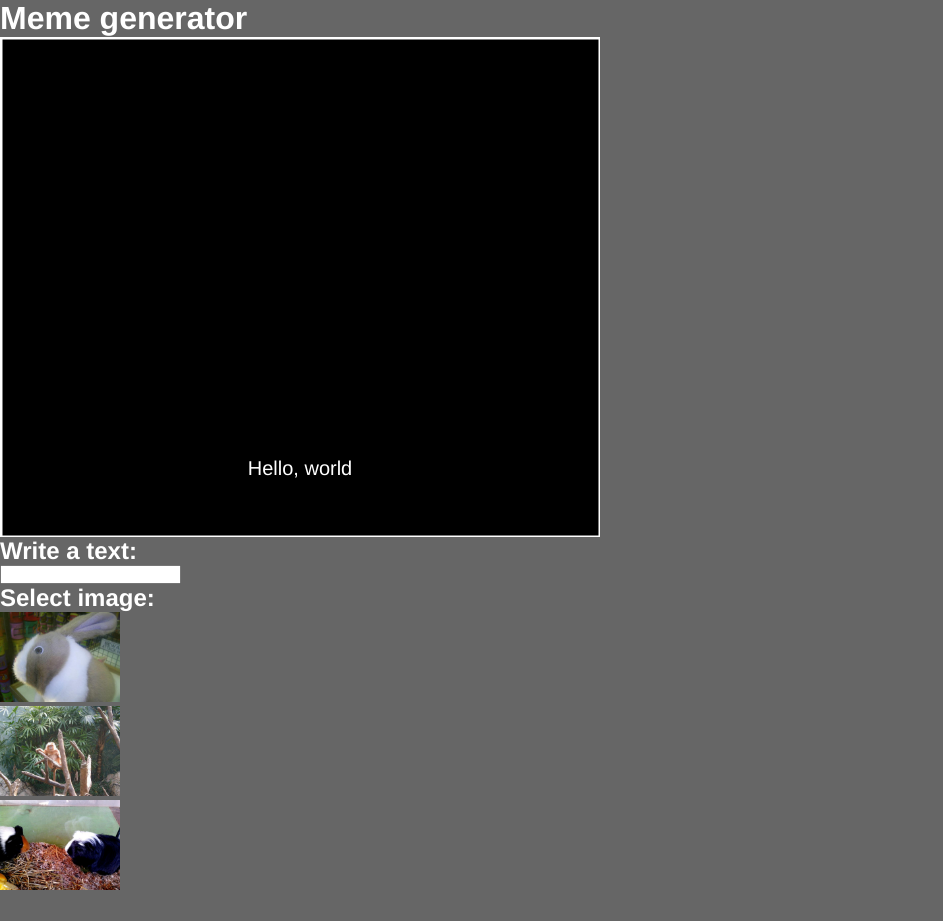
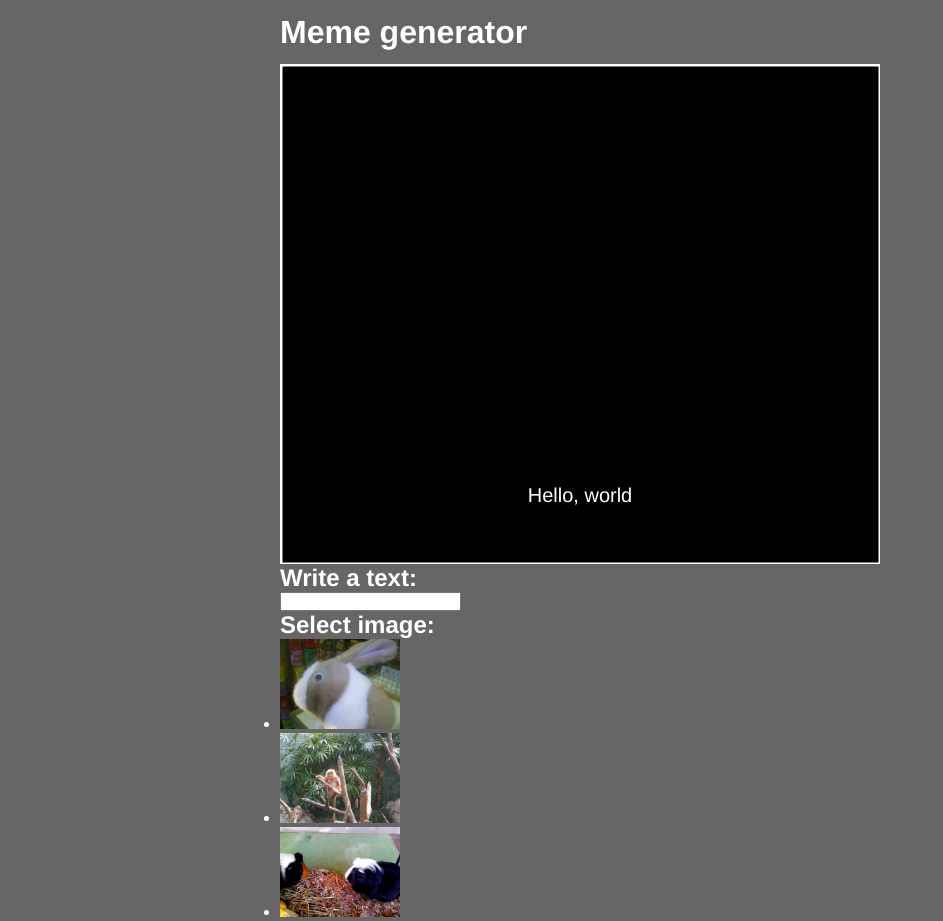
Before and after one commit to bocoup/webpack-workshop, a website: page 01-core/index.html in a window 1280 px wide. Shown: the whole page, without its empty margins (0-943 px from the left). Before the commit the page ends 894 px from the top, so only its background shows below. Drawn offline with Linux system fonts and the light colour scheme.

Commit message:
provide some style

```diff
--- a/01-core/index.html
+++ b/01-core/index.html
@@ -8,10 +8,12 @@
   <link href="styles/all.css" rel="stylesheet">
 </head>
 <body>
-  <div id="hangman">
-    <div id="wrap">
+  <div class="memegen">
+    <div class="wrapper">
       <h1>Meme generator</h1>
-      <canvas id="canvas" width="600" height="500"></canvas>
+      <div class="canvas-wrapper">
+        <canvas id="canvas" width="600" height="500"></canvas>
+      </div>
 
       <section>
         <h2>Write a text:</h2>
--- a/01-core/src/main.js
+++ b/01-core/src/main.js
@@ -20,21 +20,22 @@ jQuery(function($) {
   canvas.add(subtitle);
   subtitle.centerH();
 
+  var imgInstance;
+
   $('.select-image').click(function(ev) {
     ev.preventDefault();
     var img = $('img', this)[0];
 
-    var imgInstance = new fabric.Image(img, {
+    canvas.remove(imgInstance);
+
+    imgInstance = new fabric.Image(img, {
       left: 100,
       top: 100,
       width: 400,
       height: 300
     });
-
     canvas.add(imgInstance);
   });
-
-
 
   $('.edit-subtitle').on('keyup', function(ev) {
     subtitle.setText(ev.target.value);
--- a/01-core/styles/all.css
+++ b/01-core/styles/all.css
@@ -9,3 +9,12 @@ body {
 #canvas {
   background-color: #fff;
 }
+
+.wrapper {
+  max-width: 720px;
+  margin: auto;
+}
+
+h1 {
+  line-height: 2em;
+}
```
